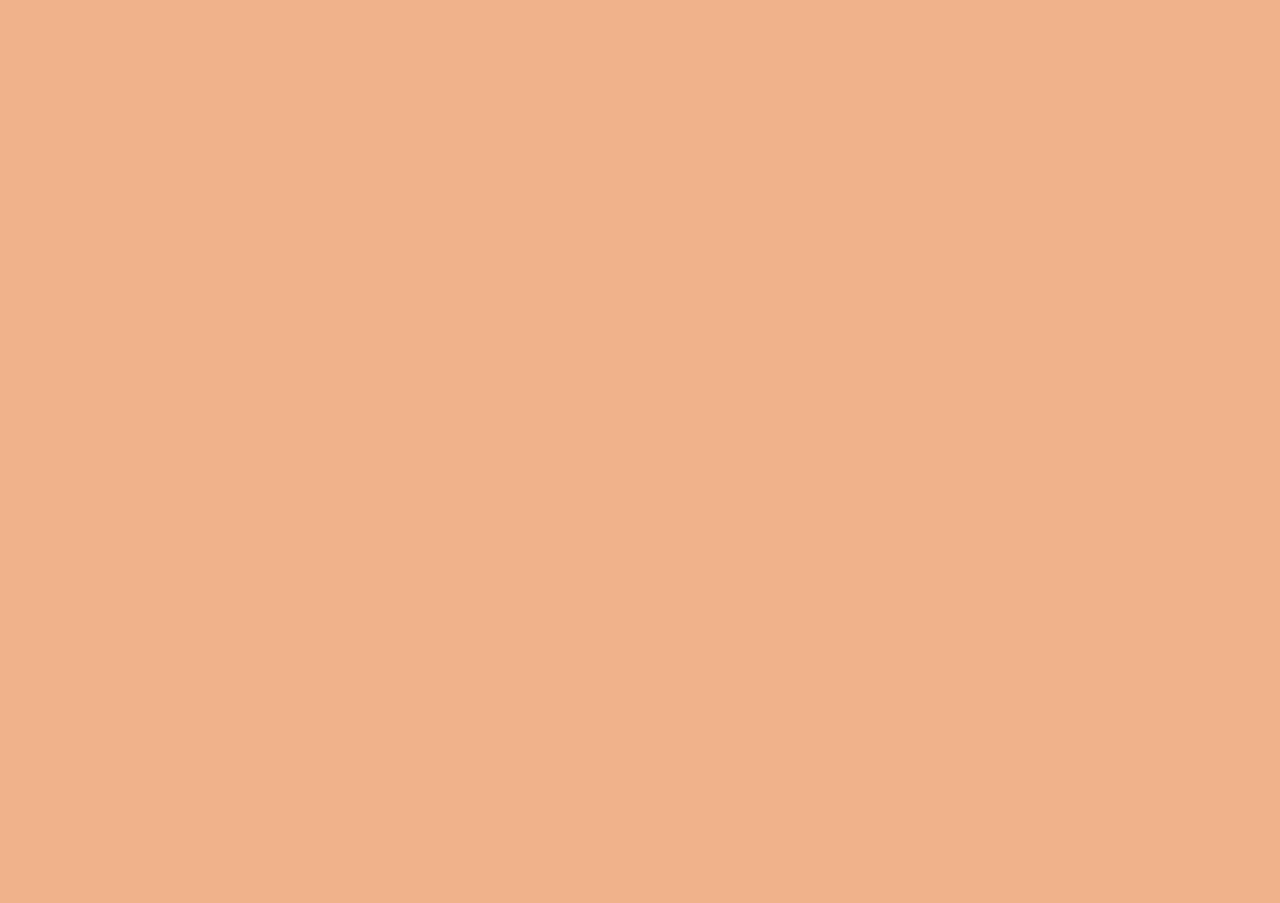
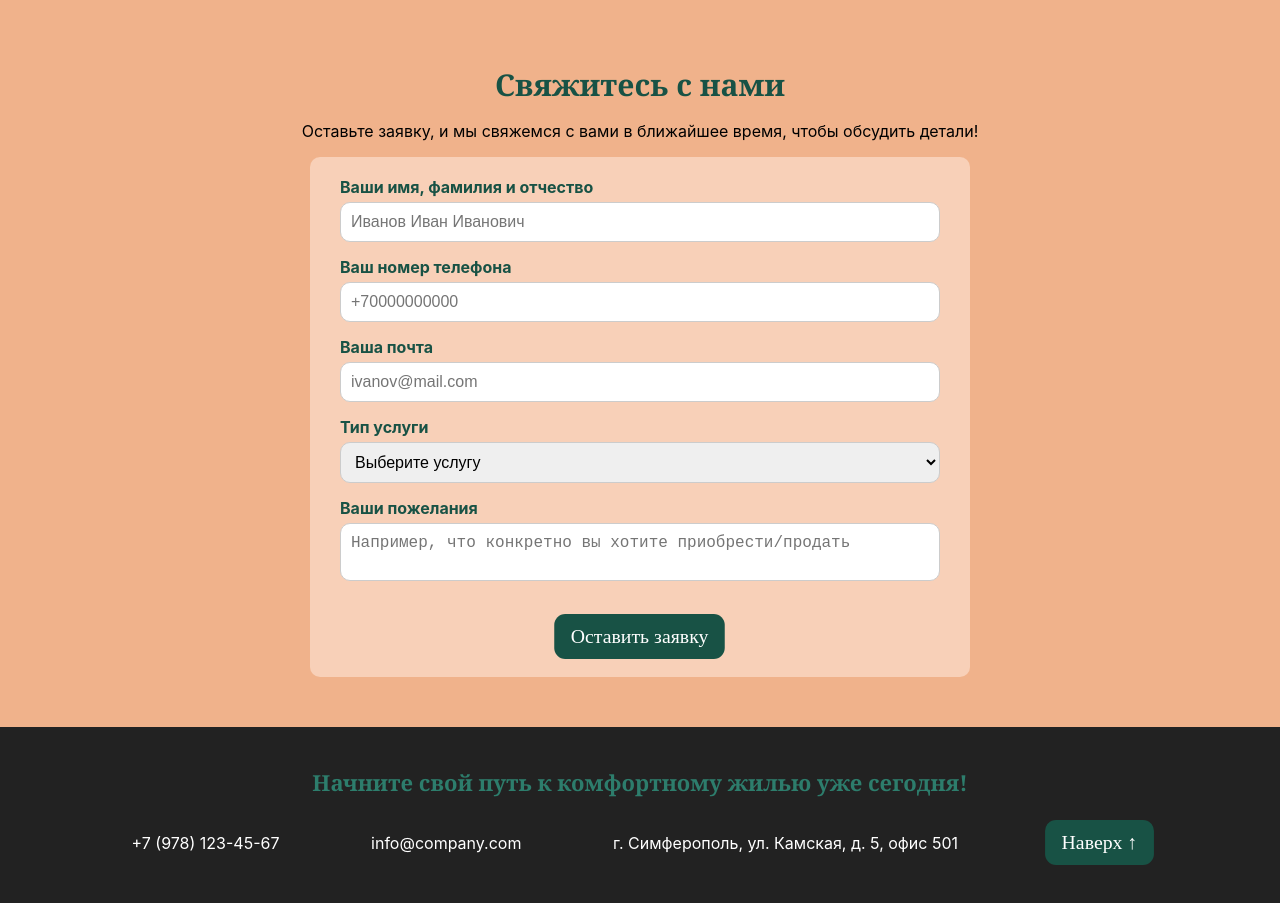
Before and after one commit to MiaLan07/kursach, a React (Create React App) app: page / in a window 1280 px wide. Shown: the part 5780-6683 px from the top of the page. Before the commit the page ends 5847 px from the top, so only its background shows below. Built offline with nearby package versions, Linux system fonts and the light colour scheme.

Commit message:
Added all of functions, I hope

```diff
--- a/src/app/App.js
+++ b/src/app/App.js
@@ -1,4 +1,3 @@
-
 import MainPage from '../pages/main';
 import NavMenu from '../shared/menu';
 import OpisPage from '../pages/opis';
@@ -8,6 +7,8 @@ import PlusesPage from '../pages/pluses';
 import ReviewsPage from '../pages/reviews';
 import FAQPage from '../pages/FAQ';
 import AboutPage from '../pages/about';
+import Form from '../pages/form';
+import Footer from '../pages/footer';
 import { useRef, useState } from 'react';
 
 function App() {
@@ -18,19 +19,33 @@ function App() {
     const targRevPage = useRef(null)
     const targRegFAQ = useRef(null)
     const targAbPage = useRef(null)
+    const targForm = useRef(null)
     const images = ['https://penzavzglyad.ru/images/uploads/%D0%B5%D0%B2%D1%80%D0%BE%D0%B4%D0%B2%D1%83%D1%88%D0%BA%D0%B0.jpg', 'https://doka-stroi.ru/upload/iblock/817/dzouozy7zaiwb5dckg08shaf8ycn4kjp.png', 'https://i.pinimg.com/originals/21/03/5e/21035ed43cd2301052d8309edf6ed0f7.jpg']
+
+    const [opisForForm, setOpisForForm] = useState('')
+
+    function handleClickForm() {
+        if(targForm.current) {
+            window.scrollTo({
+                behavior: 'smooth',
+                top: targForm.current.offsetTop - 55
+            })
+        }
+    }
 
     return (
         <div className="App">
             <NavMenu targRefMain={targRefMain} targRefOffer={targRefOffers} targPlusRef={targPlusRef} targRevPage={targRevPage} targRegFAQ={targRegFAQ} targAbPage={targAbPage}/>
-            <MainPage targRefMain={targRefMain}/>
-            <OpisPage/>
-            <ChemesPage/>
+            <MainPage targRefMain={targRefMain} handleClickForm={handleClickForm}/>
+            <OpisPage handleClickForm={handleClickForm}/>
+            <ChemesPage handleClickForm={handleClickForm} setOpisForForm={setOpisForForm}/>
             <HomesPage refOffers={targRefOffers} fullscreenTag={fullscreenTag} setFullTag={setFullTag} images={images}/>
             <PlusesPage targPlusRef={targPlusRef}/>
             <ReviewsPage targRevPage={targRevPage}/>
             <AboutPage targAbPage={targAbPage}/>
             <FAQPage targFaqPage={targRegFAQ}/>
+            <Form targForm={targForm} opisForForm={opisForForm} setOpisForForm={setOpisForForm}/>
+            <Footer/>
 
             {fullscreenTag === 'first' && (<div className="fulloffer" id='first' onClick={() => setFullTag(null)}>
                 <h3>Евро-двушка в ЖК &laquo;Омега3&raquo;</h3>
@@ -50,7 +65,7 @@ function App() {
                     </div>
                 </div>
                 <p>Эта евро-двушка предлагает просторную кухню-гостиную площадью 22 кв.м, что позволяет создать уютное пространство для отдыха и приема гостей. Спальня обеспечивает комфорт и уединение, а панорамные окна наполняют квартиру естественным светом. Ванная комната оборудована современной сантехникой, а балкон станет отличным местом для утреннего кофе с видом на реку.</p><p>ЖК &laquo;Омега3&raquo; предлагает развитую инфраструктуру: детские и спортивные площадки, зоны отдыха, гостевую парковку и системы видеонаблюдения для безопасности жителей. Близость к центральному автовокзалу, школе и гипермаркету делает этот вариант особенно удобным для семей и активных горожан.</p>
-                <button className="btnForm" onClick={() => {setFullTag(null)}}>Купить</button>
+                <button className="btnForm" onClick={() => {setFullTag(null); handleClickForm(); setOpisForForm('Понравилась евро-двушка в ЖК Омега3, хочу приобрести!')}}>Купить</button>
             </div>)}
             {fullscreenTag === 'second' && (<div className="fulloffer" id="second" onClick={() => setFullTag(null)}>
                 <h3>3-х комнатная квартира в Киевском районе</h3>
@@ -70,7 +85,7 @@ function App() {
                         </div>
                 </div>
                 <p>Квартира включает три светлые комнаты с высокими потолками, просторную кухню с современной техникой и стильным гарнитуром, а также две ванные комнаты с качественной сантехникой. В гостиной установлены панорамные окна, которые наполняют пространство естественным светом и открывают прекрасный вид на парк с прудом.</p><p>Жильё расположено в доме с благоустроенной территорией, где есть большая парковка, детская площадка и зоны отдыха. В шаговой доступности находятся школа, спортивный зал, крупный продуктовый магазин и остановки общественного транспорта, обеспечивающие удобное сообщение с другими районами города.</p>
-                <button className="btnForm" onClick={() => {setFullTag(null)}}>Купить</button>
+                <button className="btnForm" onClick={() => {setFullTag(null); handleClickForm(); setOpisForForm('Понравилась 3-х комнатная квартира в Киевском районе, хочу приобрести!')}}>Купить</button>
             </div>)}
             {fullscreenTag === 'third' && (<div className="fulloffer" id="third" onClick={() => setFullTag(null)}>
                 <h3>Студия в ЖК &laquo;Омега3&raquo;</h3>
@@ -90,7 +105,7 @@ function App() {
                         </div>
                 </div>
                 <p>Эта студия предлагает открытую планировку, создающую ощущение простора и комфорта. Кухонная зона оборудована современной техникой и удобной рабочей поверхностью, а зона отдыха позволяет разместить удобный диван или кровать. Панорамные окна наполняют квартиру естественным светом, а балкон станет отличным местом для утреннего кофе с видом на реку.</p><p>ЖК Омега3 предлагает развитую инфраструктуру: детские и спортивные площадки, зоны отдыха, гостевую парковку и системы видеонаблюдения для безопасности жителей. Близость к центральному автовокзалу, школе и гипермаркету делает этот вариант особенно удобным для активных горожан.</p>
-                <button className="btnForm" onClick={() => {setFullTag(null)}}>Купить</button>
+                <button className="btnForm" onClick={() => {setFullTag(null); handleClickForm(); setOpisForForm('Понравилась студия в Омега3, хочу приобрести!')}}>Купить</button>
             </div>)}
             {typeof fullscreenTag === 'string' && fullscreenTag.startsWith('http') && (<div className="fullscreen-over" onClick={() => setFullTag(null)}>
                 <img src={fullscreenTag} alt="fullscreen" className="fullscreen-img"/>
--- a/src/index.css
+++ b/src/index.css
@@ -2,7 +2,7 @@
   --main-ligth: rgb(248, 208, 184);
   --main-darker: rgb(240, 178, 139);
   --accent: rgb(24, 82, 69);
-  --accent-ligter: rgba(31, 50, 107, 0.5);
+  --accent-ligter: rgba(50, 164, 140, 0.7);
   --text: rgb(0, 0, 0);
   --text-ligther: rgb(70, 70, 70);
   --shadows: rgba(0, 0, 0, 0.4);
@@ -99,7 +99,7 @@ a {
 }
 .btnForm:hover {
   transform: scale(1.2);
-  box-shadow: 2.5px 2.5px 0 var(--accent-ligter);
+  box-shadow: 2.5px 2.5px 5px var(--accent-ligter);
 }
 .main .btnForm {
   margin: 100px 10px 10px;
@@ -508,7 +508,12 @@ h3 {
   justify-content: center;
   align-items: center;
 }
-.faqitem h3 {
+h4 {
+  text-align: center;
+  font-family: 'Times New Roman', Times, serif;
+  font-size: 20px;
+  color: var(--accent);
+  font-weight: 600;
   margin: 0;
 }
 .faqitem:hover {
@@ -568,3 +573,71 @@ accent {
   margin: 0;
   padding: 0;
 }
+
+.form {
+  text-align: center;
+  padding: 50px 150px;
+}
+form {
+  display: flex;
+  flex-direction: column;
+  align-items: center;
+  width: 100%;
+  max-width: 600px;
+  margin: auto;
+  background-color: var(--main-ligth);
+  padding: 20px 30px;
+  border-radius: 10px;
+}
+form div {
+  display: flex;
+  flex-direction: column;
+  width: 100%;
+  margin-bottom: 15px;
+}
+form label {
+  font-weight: bold;
+  margin-bottom: 5px;
+  text-align: left;
+  color: var(--accent);
+}
+input,
+select,
+textarea {
+  width: 100%;
+  padding: 10px;
+  border-radius: 10px;
+  border: 1px solid #ccc;
+  font-size: 16px;
+  box-sizing: border-box;
+}
+option[value=''], select[value=''] {
+  color: rgb(140, 140, 140);
+}
+textarea {
+  resize: none;
+}
+form .btnForm {
+  margin-bottom: 0;
+}
+
+.footer {
+  background-color: #222;
+  color: #fff;
+  padding: 40px;
+  text-align: center;
+}
+.footer h2 {
+  font-size: 22px;
+  margin-bottom: 20px;
+  color: var(--accent-ligter);
+}
+.footer .contacts {
+  display: flex;
+  width: 100%;
+  justify-content: space-evenly;
+  align-items: center;
+}
+.footer .btnForm {
+  margin: 0;
+}
--- /dev/null
+++ b/src/pages/footer.js
@@ -0,0 +1,19 @@
+import React from "react";
+
+export default function Footer() {
+    function scrollToTop() {
+        window.scrollTo({ top: 0, behavior: "smooth" });
+    }
+
+    return (
+        <footer className="footer">
+            <h2>Начните свой путь к комфортному жилью уже сегодня!</h2>
+            <div className="contacts">
+                <p>+7 (978) 123-45-67</p>
+                <p>info@company.com</p>
+                <p>г. Симферополь, ул. Камская, д. 5, офис 501</p>
+                <button className="btnForm" onClick={scrollToTop}>Наверх ↑</button>
+            </div>
+        </footer>
+    );
+}
--- /dev/null
+++ b/src/pages/form.js
@@ -0,0 +1,89 @@
+import { useState } from "react";
+
+export default function Form({ targForm, opisForForm, setOpisForForm }) {
+    const [names, setNames] = useState('');
+    const [number, setNumber] = useState('');
+    const [email, setEmail] = useState('');
+    const [service, setService] = useState('');
+
+    function handleName(e) {
+        setNames(e.target.value);
+    }
+    function handleNumber(e) {
+        setNumber(e.target.value);
+    }
+    function handleEmail(e) {
+        setEmail(e.target.value);
+    }
+    function handleService(e) {
+        setService(e.target.value);
+    }
+    function handleOpisForForm(e) {
+        setOpisForForm(e.target.value);
+    }
+
+    function uploadForm(event) {
+        event.preventDefault();
+        const phoneRegex = /^(\+7|8)?\d{10}$/;
+        const emailRegex = /^[^\s@]+@[^\s@]+\.[^\s@]+$/;
+
+        if (!phoneRegex.test(number)) {
+            alert("Введите корректный номер телефона (+7XXXXXXXXXX или 8XXXXXXXXXX)!");
+            return;
+        }
+
+        if (email && !emailRegex.test(email)) {
+            alert("Введите корректный email!");
+            return;
+        }
+
+        if (!service) {
+            alert("Выберите услугу!");
+            return;
+        }
+        console.log("Форма отправлена:", { names, number, email, service, opisForForm });
+
+        setNames('');
+        setNumber('');
+        setEmail('');
+        setService('');
+        setOpisForForm('');
+    }
+
+    return (
+        <div className="form" ref={targForm}>
+            <h2>Свяжитесь с нами</h2>
+            <p>Оставьте заявку, и мы свяжемся с вами в ближайшее время, чтобы обсудить детали!</p>
+            <form onSubmit={uploadForm}>
+                <div>
+                    <label htmlFor="names">Ваши имя, фамилия и отчество</label>
+                    <input type="text" id="names" placeholder="Иванов Иван Иванович" required value={names} onChange={handleName}/>
+                </div>
+                <div>
+                    <label htmlFor="number">Ваш номер телефона</label>
+                    <input type="tel" id="number" placeholder="+70000000000" required value={number} onChange={handleNumber}/>
+                </div>
+                <div>
+                    <label htmlFor="email">Ваша почта</label>
+                    <input type="email" id="email" placeholder="ivanov@mail.com" value={email} onChange={handleEmail} />
+                </div>
+                <div>
+                    <label htmlFor="service">Тип услуги</label>
+                    <select id="service" required onChange={handleService} value={service}>
+                        <option value="">Выберите услугу</option>
+                        <option value="Покупка">Покупка</option>
+                        <option value="Продажа">Продажа</option>
+                        <option value="Аренда">Аренда</option>
+                        <option value="Консультация">Консультация по инвестициям</option>
+                        <option value="Сопровождение">Юридическое сопровождение сделки</option>
+                    </select>
+                </div>
+                <div>
+                    <label htmlFor="comment">Ваши пожелания</label>
+                    <textarea id="comment" placeholder="Например, что конкретно вы хотите приобрести/продать" value={opisForForm} onChange={handleOpisForForm}></textarea>
+                </div>
+                <button className="btnForm" type="submit">Оставить заявку</button>
+            </form>
+        </div>
+    );
+}
--- a/src/pages/main.js
+++ b/src/pages/main.js
@@ -1,9 +1,9 @@
 
-export default function MainPage({ targRefMain }) {
+export default function MainPage({ targRefMain, handleClickForm }) {
 
     return (
         <div className="main" ref={targRefMain}>
-            <button className="btnForm">Купить квартиру</button>
+            <button className="btnForm" onClick={handleClickForm}>Купить квартиру</button>
             <p>Жильё, готовое для жизни, рядом с работой и всей необходимой структурой</p>
             <h1 className="compName">Ваш комфорт в каждой детали</h1>
         </div>
--- a/src/pages/opis.js
+++ b/src/pages/opis.js
@@ -1,6 +1,6 @@
 
 
-export default function OpisPage() {
+export default function OpisPage({ handleClickForm }) {
 
     return (
         <div className='opis'>
@@ -8,7 +8,7 @@ export default function OpisPage() {
             <p>тут мы расскажем вам о нашей компании</p>
             <div className="opisanie">
                 <p><img className="imageOpis"></img>Жизнь в уютном доме – это больше, чем просто проживание. Это источник вдохновения, поддержки и радости. Мы верим, что ваш дом должен отражать вашу индивидуальность и стиль жизни. Именно поэтому наша команда работает над созданием жилых пространств, которые гармонично сочетают эстетику и функциональность.</p>
-                <p>Каждая квартира, которую мы предлагаем, создана с любовью и вниманием к мелочам. Просторные комнаты, продуманная планировка, современные технологии и качественные материалы обеспечивают комфорт, который вы заслуживаете. А расположение в благополучных районах позволяет наслаждаться инфраструктурой, удобством и безопасностью.<br/>Наша миссия – предоставить вам не просто квартиру, а место, где вы сможете воплощать свои мечты, расти, развиваться и наслаждаться жизнью. Мы стараемся, чтобы каждый клиент чувствовал заботу и поддержку на каждом этапе – от выбора квартиры до переезда.<br/>Выбирая нас, вы выбираете уверенность, что ваш дом станет идеальным местом для жизни и началом новой страницы вашей истории.<br/><button className="btnForm">Подобрать квартиру</button></p>
+                <p>Каждая квартира, которую мы предлагаем, создана с любовью и вниманием к мелочам. Просторные комнаты, продуманная планировка, современные технологии и качественные материалы обеспечивают комфорт, который вы заслуживаете. А расположение в благополучных районах позволяет наслаждаться инфраструктурой, удобством и безопасностью.<br/>Наша миссия – предоставить вам не просто квартиру, а место, где вы сможете воплощать свои мечты, расти, развиваться и наслаждаться жизнью. Мы стараемся, чтобы каждый клиент чувствовал заботу и поддержку на каждом этапе – от выбора квартиры до переезда.<br/>Выбирая нас, вы выбираете уверенность, что ваш дом станет идеальным местом для жизни и началом новой страницы вашей истории.<br/><button className="btnForm" onClick={handleClickForm}>Подобрать квартиру</button></p>
             </div>
         </div>
     )
--- a/src/shared/FAQitem.js
+++ b/src/shared/FAQitem.js
@@ -2,7 +2,7 @@
 export default function FAQItem({ faq, toggleFaq, index, activeFaq }) {
     return (
         <div className="faqitem" onClick={() => toggleFaq(index)}>
-            <h3>{faq.question}</h3>
+            <h4>{faq.question}</h4>
             <div style={{ display: activeFaq === index ? "block" : "none" }}>
                 <p>{faq.answer}</p>
             </div>
```
Also changed, not shown: src/pages/chemes.js (+4 -4 lines), src/shared/menu.js (+30 -12 lines).
